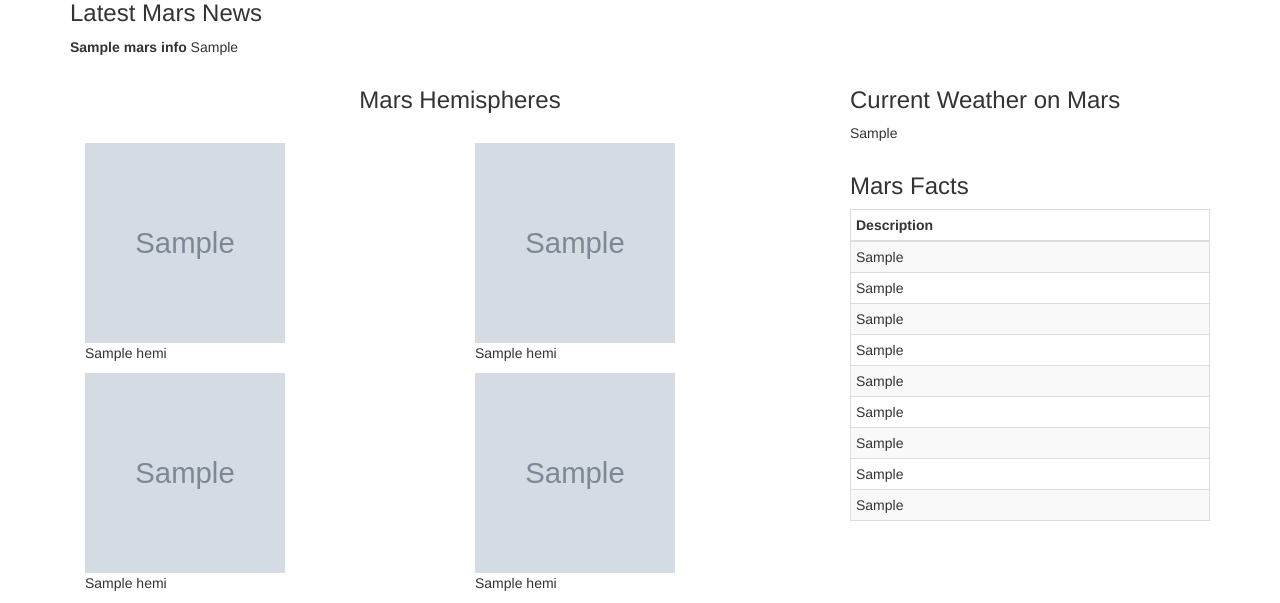
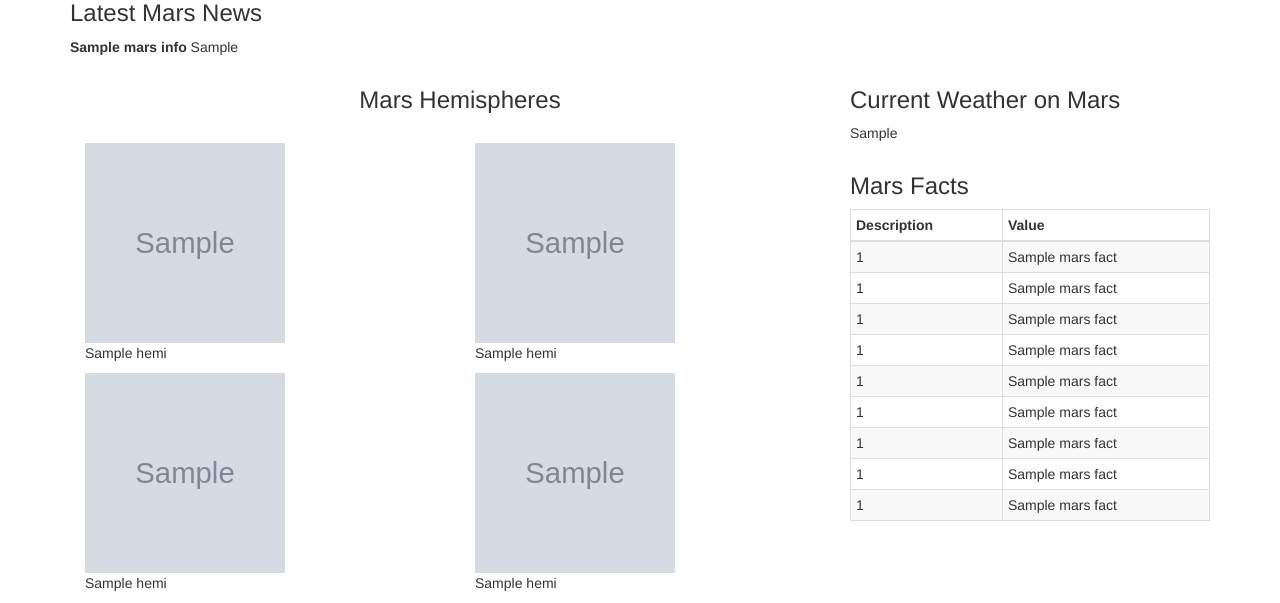
Before and after one commit to komalac/Komala_WebScraping, a Flask app: page / in a window 1280 px wide. Shown: the part 306-909 px from the top of the page. Run offline with Flask 2, Linux system fonts and the light colour scheme; grey boxes marked "Sample" are stand-in pictures; a database or web service that is not in the repository returns one stand-in record (values such as "Sample title"); some libraries are stand-ins or nearby versions.

Commit message:
Complete

```diff
--- a/templates/index.html
+++ b/templates/index.html
@@ -82,35 +82,45 @@
               <thead class="thead-dark">
                 <tr>
                   <th title="Field #1">Description</th>
+                  <th title="Field #1">Value</th>
                 </tr>
               </thead>
               <tbody>
                 <tr>
-                  <td>{{ mars_info.mars_facts[0] }}</td>
+                  <td>{{ mars_info.mars_facts[0][0] }}</td>
+                  <td>{{ mars_info.mars_facts[0][1] }}</td>
                 </tr>
                 <tr>
-                  <td>{{ mars_info.mars_facts[1] }}</td>
+                  <td>{{ mars_info.mars_facts[1][0] }}</td>
+                  <td>{{ mars_info.mars_facts[1][1] }}</td>
                 </tr>
                 <tr>
-                  <td>{{ mars_info.mars_facts[2] }}</td>
+                  <td>{{ mars_info.mars_facts[2][0] }}</td>
+                  <td>{{ mars_info.mars_facts[2][1] }}</td>
                 </tr>
                 <tr>
-                  <td>{{ mars_info.mars_facts[3] }}</td>
+                  <td>{{ mars_info.mars_facts[3][0] }}</td>
+                  <td>{{ mars_info.mars_facts[3][1] }}</td>
                 </tr>
                 <tr>
-                  <td>{{ mars_info.mars_facts[4] }}</td>
+                  <td>{{ mars_info.mars_facts[4][0] }}</td>
+                  <td>{{ mars_info.mars_facts[4][1] }}</td>
                 </tr>
                 <tr>
-                  <td>{{ mars_info.mars_facts[5] }}</td>
+                  <td>{{ mars_info.mars_facts[5][0] }}</td>
+                  <td>{{ mars_info.mars_facts[5][1] }}</td>
                 </tr>
                 <tr>
-                  <td>{{ mars_info.mars_facts[6] }}</td>
+                  <td>{{ mars_info.mars_facts[6][0] }}</td>
+                  <td>{{ mars_info.mars_facts[6][1] }}</td>
                 </tr>
                 <tr>
-                  <td>{{ mars_info.mars_facts[7] }}</td>
+                  <td>{{ mars_info.mars_facts[7][0] }}</td>
+                  <td>{{ mars_info.mars_facts[7][1] }}</td>
                 </tr>
                 <tr>
-                  <td>{{ mars_info.mars_facts[8] }}</td>
+                  <td>{{ mars_info.mars_facts[8][0] }}</td>
+                  <td>{{ mars_info.mars_facts[8][1] }}</td>
                 </tr>
               </tbody>
             </table>
```
